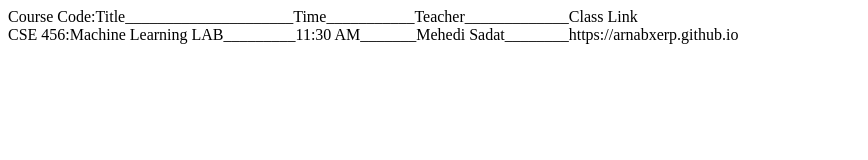
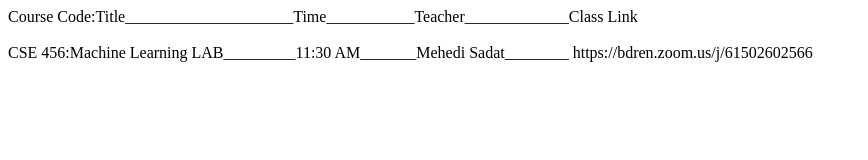
Before and after one commit to arnabxero/neub_online_routine, a plain HTML site: page index.html in a window 1280 px wide. Shown: the whole page, without its empty margins (0-868 px from the left). Drawn offline with Linux system fonts and the light colour scheme.

Commit message:
Update index.html

```diff
--- a/index.html
+++ b/index.html
@@ -8,17 +8,18 @@
   <script>
     var d = new Date();
 	var weekday = new Array(7);
-	var sat = "Course Code:Title_____________________Time___________Teacher_____________Class Link</br>"+
-			  "CSE 456:Machine Learning LAB_________11:30 AM_______Mehedi Sadat________https://arnabxerp.github.io";
+	var sat = "Course Code:Title_____________________Time___________Teacher_____________Class Link</br></br>"+
+			  "CSE 456:Machine Learning LAB_________11:30 AM_______Mehedi Sadat________ https://bdren.zoom.us/j/61502602566";
 
-	var sun = "";
+	var sun = "Course Code:Title_____________________Time___________Teacher_____________Class Link</br></br>"+
+			  "CSE 455:Machine Learning_____________01:00 PM_______Mehedi Sadat________ https://bdren.zoom.us/j/64492689800";
 	var mon = "";
 	var tue = "";
 	var wed = "";
 	var thu = "";
 	var fri = "";
 
-	weekday[0] =  sat;
+	weekday[0] = sun;
 	weekday[1] = "Monday";
 	weekday[2] = "Tuesday";
 	weekday[3] = "Wednesday";
```
